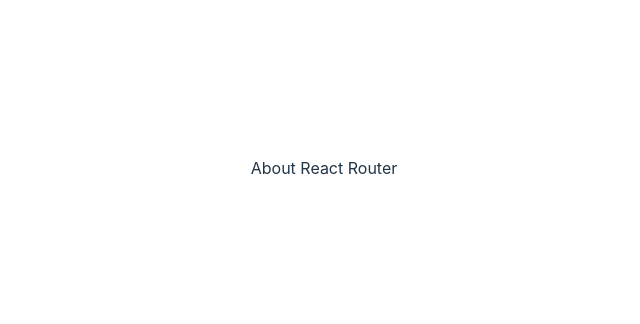
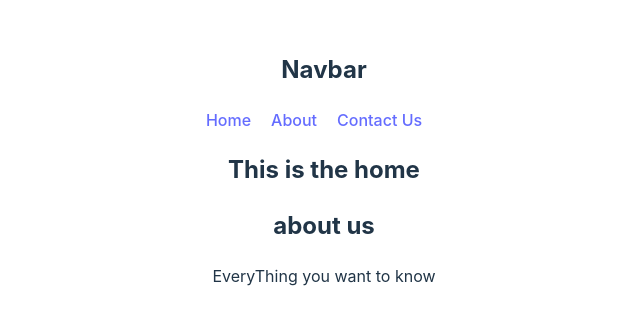
Before and after one commit to Jahid2121/Intro-to-react-router, a React (Vite) app: page /about in a window 1280 px wide. Shown: the part 232-556 px from the top of the page, without its empty margins (316-956 px from the left). Built offline with nearby package versions, Linux system fonts and the light colour scheme.

Commit message:
Add nested route  and use link, outlet

```diff
--- /dev/null
+++ b/src/components/About/About.jsx
@@ -0,0 +1,11 @@
+
+const About = () => {
+    return (
+        <div>
+           <h2>about us</h2>
+           <p>EveryThing you want to know</p>
+        </div>
+    );
+};
+
+export default About;
--- /dev/null
+++ b/src/components/Contact/Contact.jsx
@@ -0,0 +1,12 @@
+import React from 'react';
+
+const Contact = () => {
+    return (
+        <div>
+            <h2>contaact us </h2>
+            <p>We are one call away</p>
+        </div>
+    );
+};
+
+export default Contact;
--- /dev/null
+++ b/src/components/Header/Header.css
@@ -0,0 +1,3 @@
+nav a {
+    margin-right: 20px;
+}
--- /dev/null
+++ b/src/components/Header/Header.jsx
@@ -0,0 +1,17 @@
+import { Link } from 'react-router-dom';
+import './Header.css'
+const Header = () => {
+    return (
+        <div>
+            <h2>Navbar</h2>
+            <nav>
+                <Link to='/'>Home</Link>
+                <Link to="/about">About</Link>
+                <Link to="/contact">Contact Us</Link>
+
+            </nav>
+        </div>
+    );
+};
+
+export default Header;
--- /dev/null
+++ b/src/components/Home.jsx
@@ -0,0 +1,14 @@
+import { Outlet } from "react-router-dom";
+import Header from "./Header/Header";
+
+const Home = () => {
+    return (
+        <div>
+            <Header />
+          <h2>This is the home</h2>
+          <Outlet ></Outlet>
+        </div>
+    );
+};
+
+export default Home;<h2>This is the home</h2>
```
Also changed, not shown: src/main.jsx (+19 -11 lines).
